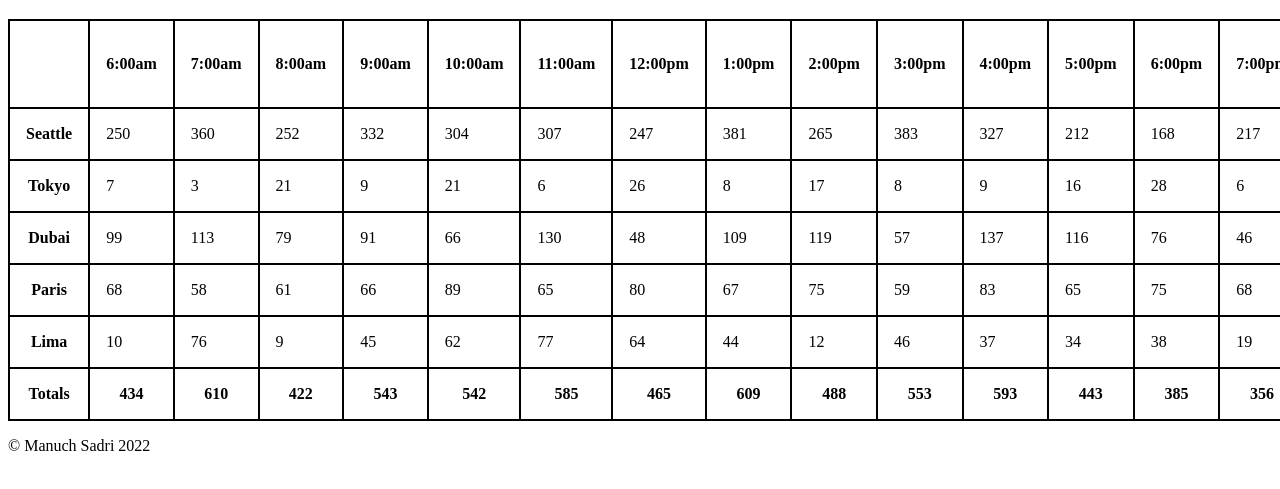
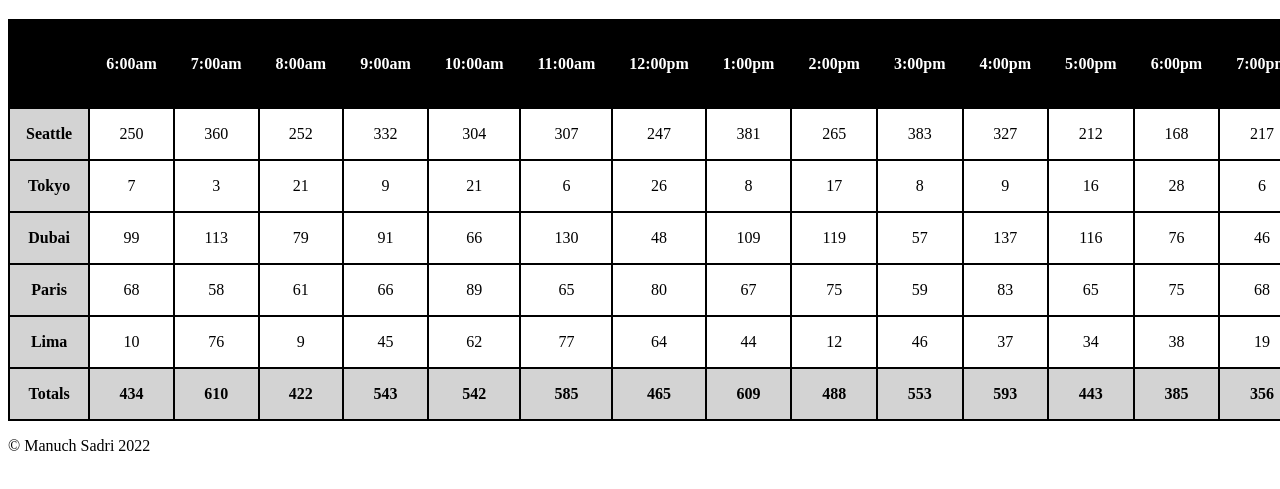
Before and after one commit to mcsadri/cookie-stand, a plain HTML site: page sales.html in a window 1280 px wide. Shown: the part 61-550 px from the top of the page. Drawn offline with Linux system fonts and the light colour scheme.

Commit message:
added basic CSS formatting for table

```diff
--- a/css/style.css
+++ b/css/style.css
@@ -1,3 +1,7 @@
+td {
+    text-align: center;
+}
+
 table {
     margin: auto;
     border-spacing: 0px;
@@ -10,3 +14,16 @@ table, th, td {
 th, td {
     padding: 1rem;
 }
+
+#table-header{
+    background-color: black;
+    color: white;
+}
+
+#table-body th{
+    background-color: lightgray;
+}
+
+#table-footer th{
+    background-color: lightgray;
+}
--- a/js/app.js
+++ b/js/app.js
@@ -36,7 +36,7 @@ Store.prototype.renderReport = function(){
     }
 };
 
-// main function that will call other functions to 1. generate cookies sales by location and 2. print data to the sales webpage
+// main function that will call other functions to generate cookies sales by location and print sales report
 function runSalesReport(){
     // print the sales report header row
     printReportHeader();
```
